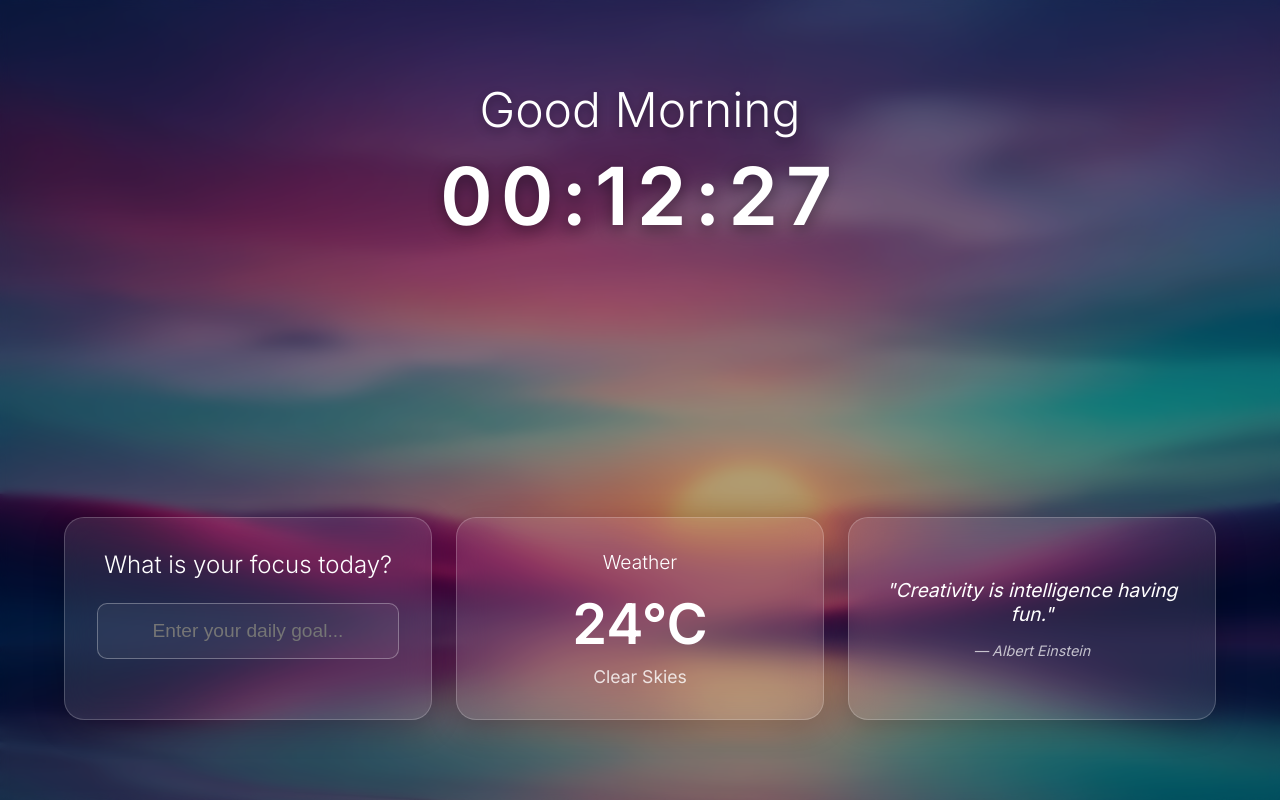
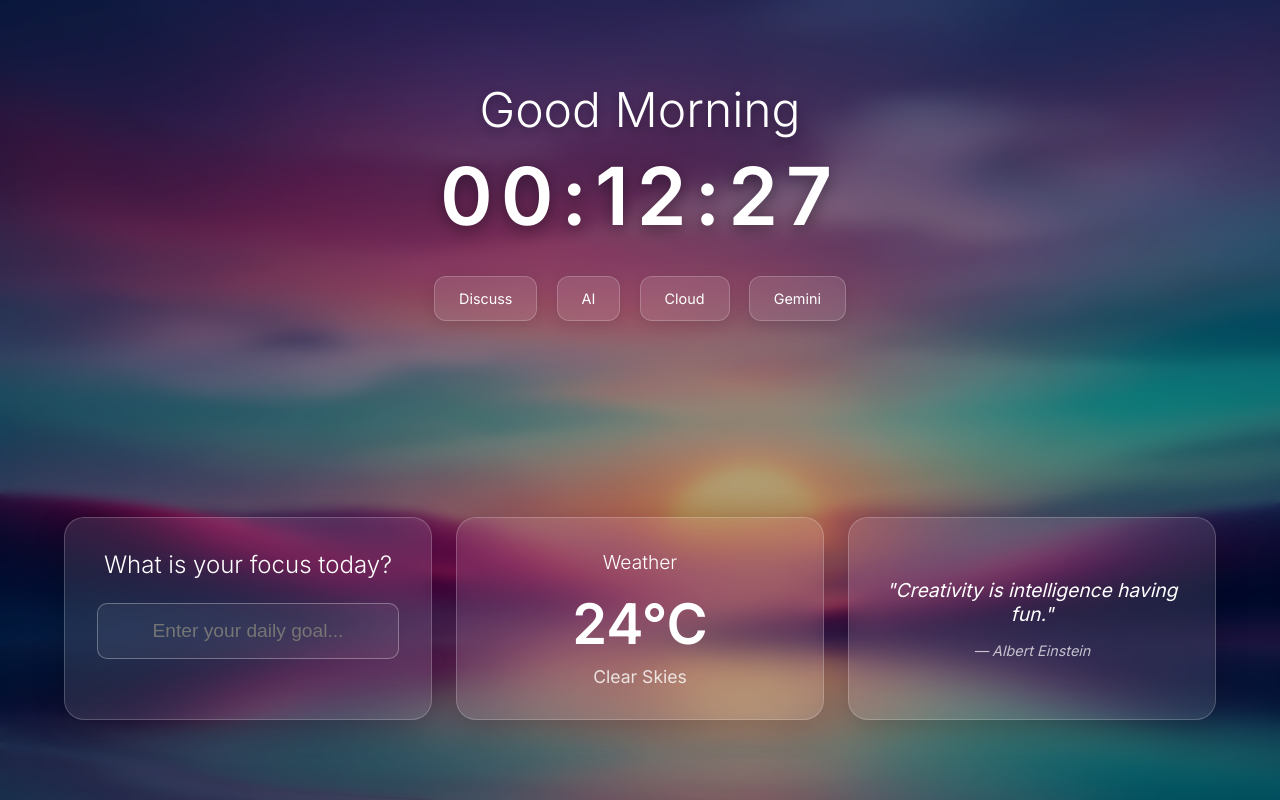
Before and after one commit to JoeTerrano/lumina-dashboard, a plain HTML site: page index.html in a window 1280 px wide. Drawn offline with Linux system fonts and the light colour scheme.

Commit message:
feat: add launchpad with google dev links

```diff
--- a/index.html
+++ b/index.html
@@ -15,6 +15,13 @@
         <header class="header">
             <h1 id="greeting">Good Morning</h1>
             <div id="clock" class="clock">00:00:00</div>
+
+            <nav class="launchpad">
+                <a href="https://discuss.google.dev/" target="_blank" class="launch-button" title="Google Dev Discussion">Discuss</a>
+                <a href="https://ai.google.dev/" target="_blank" class="launch-button" title="Google AI">AI</a>
+                <a href="https://cloud.google.com/" target="_blank" class="launch-button" title="Google Cloud">Cloud</a>
+                <a href="https://gemini.google.com/" target="_blank" class="launch-button" title="Google Gemini">Gemini</a>
+            </nav>
         </header>
 
         <div class="widgets-container">
--- a/style.css
+++ b/style.css
@@ -65,6 +65,42 @@ body {
     font-weight: 600;
     letter-spacing: 0.1em;
     text-shadow: 0 4px 15px rgba(0, 0, 0, 0.4);
+    margin-bottom: 2rem;
+}
+
+.launchpad {
+    display: flex;
+    gap: 1.2rem;
+    justify-content: center;
+    margin-bottom: 2rem;
+}
+
+.launch-button {
+    background: var(--glass-bg);
+    border: 1px solid var(--glass-border);
+    backdrop-filter: blur(10px);
+    padding: 0.8rem 1.5rem;
+    border-radius: 12px;
+    color: white;
+    text-decoration: none;
+    font-size: 0.9rem;
+    font-weight: 400;
+    transition: all 0.3s cubic-bezier(0.4, 0, 0.2, 1);
+    display: flex;
+    align-items: center;
+    gap: 0.5rem;
+    box-shadow: 0 4px 15px rgba(0, 0, 0, 0.1);
+}
+
+.launch-button:hover {
+    transform: translateY(-3px) scale(1.05);
+    background: rgba(255, 255, 255, 0.2);
+    border-color: var(--accent-color);
+    box-shadow: 0 8px 25px rgba(0, 210, 255, 0.3);
+}
+
+.launch-button:active {
+    transform: scale(0.98);
 }
 
 .widgets-container {
```
